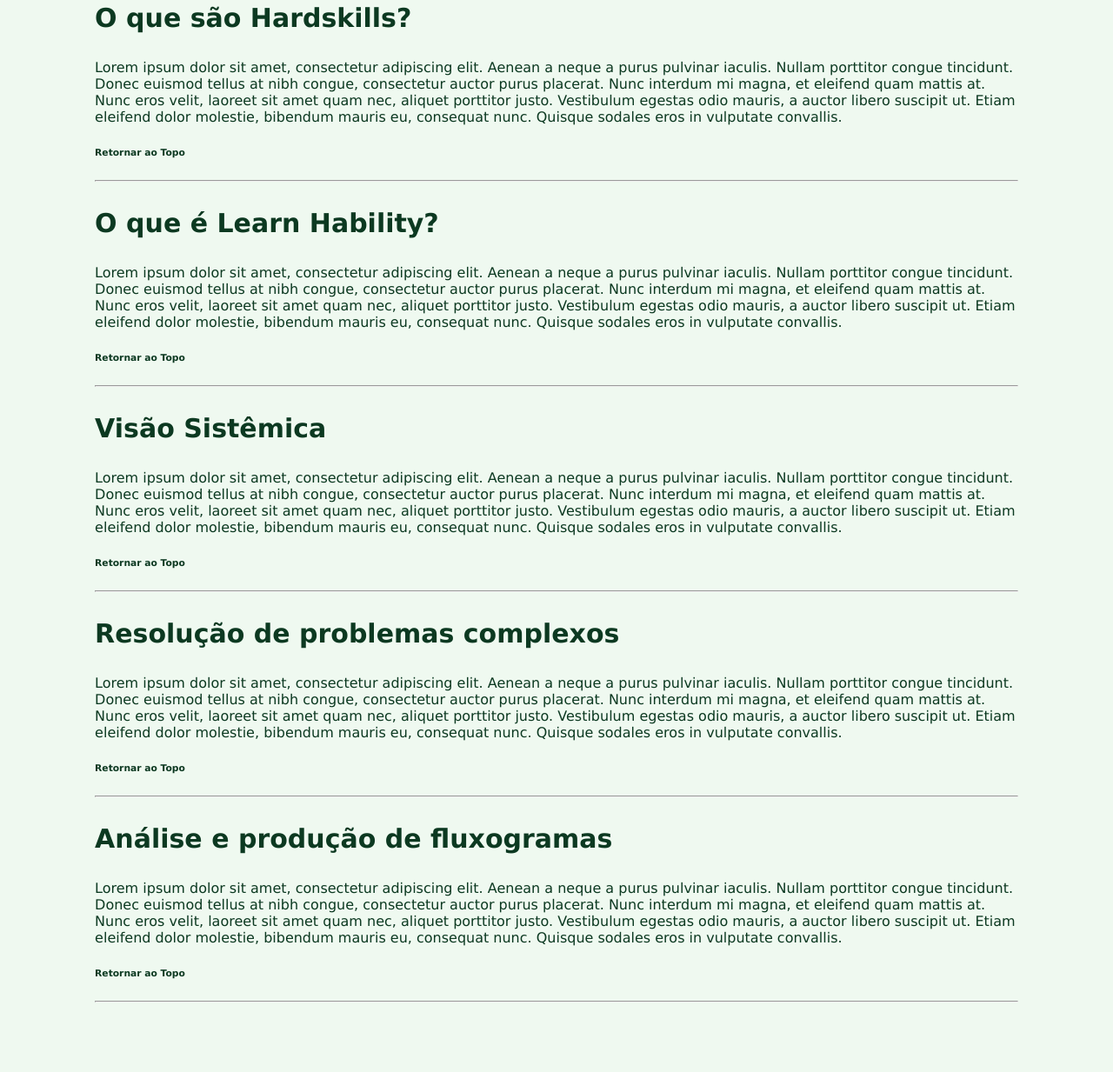
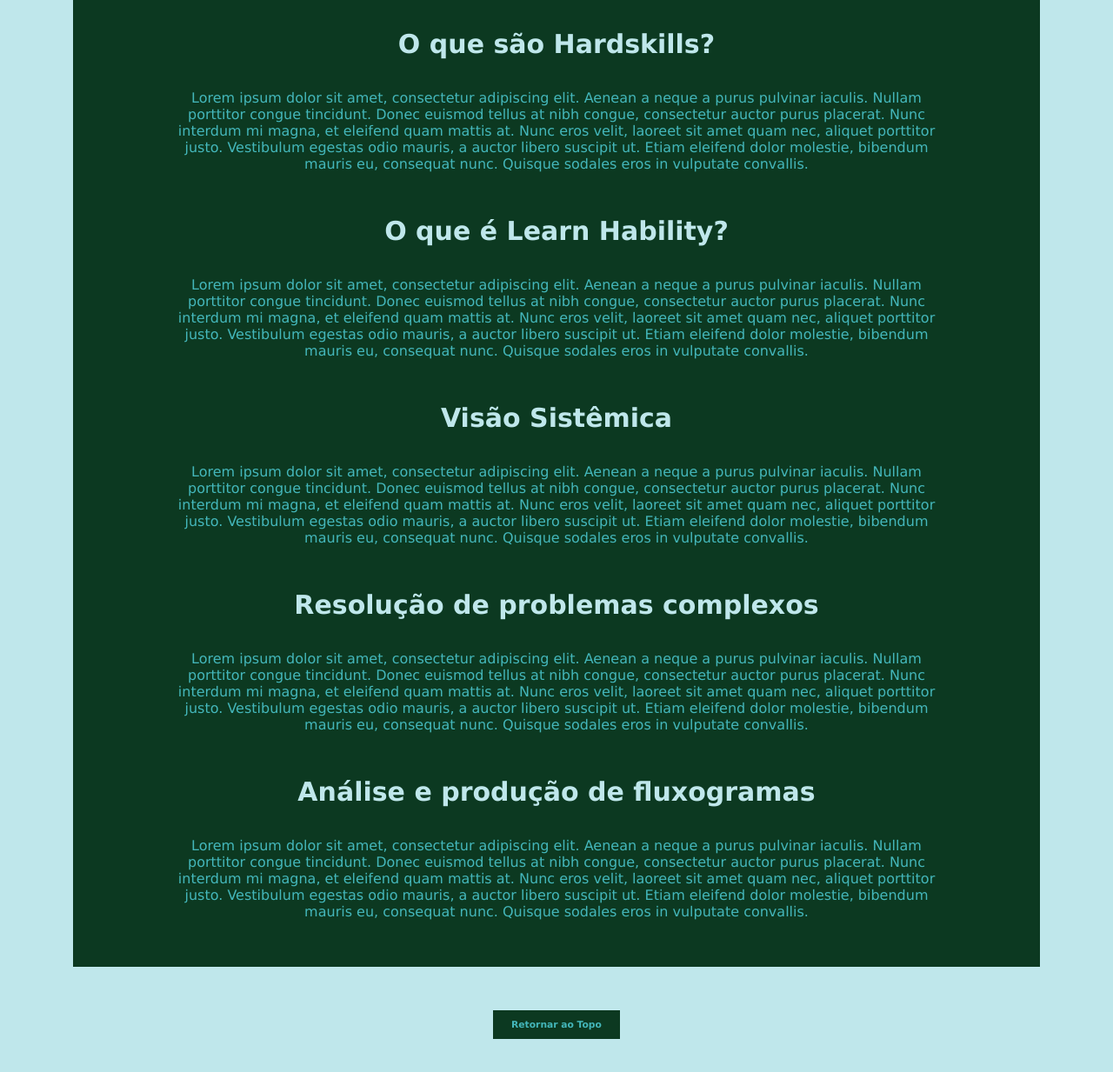
Before and after one commit to gc-404/1portifolio, a plain HTML site: page Ex - 1/source/index.html in a window 1280 px wide. Shown: the part 1117-2350 px from the top of the page at 87% size. Before the commit the page ends 2278 px from the top, so only its background shows below. Drawn offline with Linux system fonts and the light colour scheme.

Commit message:
Estilizaçao CSS pagina

```diff
--- a/Ex - 1/source/index.html
+++ b/Ex - 1/source/index.html
@@ -10,7 +10,7 @@
     body
       {
         font-family: Verdana, Geneva, Tahoma, sans-serif;
-        background-color: #EFF9F0;
+        background-color: #BFE7EB;
       }
     .capa
       {
@@ -53,29 +53,46 @@
     .corpoTexto
         {
           padding: 0% 8%;
+          background-color: #0C3921;
+          margin: 0% 6%;
         }
     h3
         {
-          color: #0C3921;
+          color: #BFE7EB;
           font-size: 30px;
+          padding: 20px 20px 5px 20px;
         }
 
     p
         {
-          color: #0C3921;
+          color: #44B7BB;
         }
     a
         {
           text-decoration: none;
-          color: #0C3921;
+          color: #44B7BB;
         }
+    .texto
+        {
+          text-align: center;
+        }
+    h6
+        {
+          background-color: #0C3921;
+          background-size: 10px;
+          padding: 10px;
+          width: 10%;
+          margin: 50px auto;
+          text-align: center;
+        }
+
   </style>
 </head>
 <body>
 
 <div class="capa">
      <br>
-    <a href="/Ex - 1/source/foto.html" target="_blank"><img class="fotoCapa" src="Imagens/gabrielFoto.jpeg" width="300" ></a>
+    <a href="/Ex - 1/source/foto.html" target="_blank" id="retornaTopo"><img class="fotoCapa" src="Imagens/gabrielFoto.jpeg" width="300" ></a>
       <div class="topMenu">
         <h1>GABRIEL CORREA SOARES</h1>
 
@@ -86,15 +103,15 @@
 </div>
 
 <div class="corpoTexto">
-    <hr>
+
     <h3>Quem sou eu?</h3>
     <p>
       Me chamo Gabriel, sou <strong>brasileiro</strong>, tenho 25 anos, sou recém formado em engenharia elétrica e estou no ramo de energia desde os 17. Tive influências do meu pai e meu tio, que são grandes eletricistas e sempre me incentivaram e apoiaram, passando conhecimentos. Sou muito ligado à tecnologia e amo minha profissão. Em minhas horas livres gosto de aprender coisas novas, como programação de softwares e sites, inteligência artificial, desenvolvimento de games, automação industrial e coisas do tipo.
 
       Sair da zona de conforto não é algo difícil para mim. Eu me adapto rápido à mudanças e apesar de eu ter morado em <strong>Uberaba- MG</strong> desde sempre, minha casa é o mundo.</p>
-<hr>
+
 <!--DIVISAO 2-->
-<h3><a id="retornaTopo">Habilidades</a></h3>
+<h3>Habilidades</h3>
 <ul>
   <li><a href="#softskills">Softskills</a></li>
   <li><a href="#hardskills">Hardskills</a></li>
@@ -107,44 +124,50 @@
  <br>
 
 </ul>
-<hr> <!--Divisão 3-->
+ <!--Divisão 3-->
+
+  <div class="texto">
     <h3 id="softskills">O que são Softskills?</h3>
     <p>Lorem ipsum dolor sit amet, consectetur adipiscing elit. Aenean a neque a purus pulvinar iaculis. Nullam porttitor congue tincidunt. Donec euismod tellus at nibh congue, consectetur auctor purus placerat. Nunc interdum mi magna, et eleifend quam mattis at. Nunc eros velit, laoreet sit amet quam nec, aliquet porttitor justo. Vestibulum egestas odio mauris, a auctor libero suscipit ut. Etiam eleifend dolor molestie, bibendum mauris eu, consequat nunc. Quisque sodales eros in vulputate convallis.</p>
-<h6><a href="#retornaTopo"><strong>Retornar ao Topo</strong></a></h6>
-<hr>
+
+
 
     <!--Divisão 4-->
     <h3 id="hardskills">O que são Hardskills?</h3>
     <p>Lorem ipsum dolor sit amet, consectetur adipiscing elit. Aenean a neque a purus pulvinar iaculis. Nullam porttitor congue tincidunt. Donec euismod tellus at nibh congue, consectetur auctor purus placerat. Nunc interdum mi magna, et eleifend quam mattis at. Nunc eros velit, laoreet sit amet quam nec, aliquet porttitor justo. Vestibulum egestas odio mauris, a auctor libero suscipit ut. Etiam eleifend dolor molestie, bibendum mauris eu, consequat nunc. Quisque sodales eros in vulputate convallis.</p>
-<h6><a href="#retornaTopo"><strong>Retornar ao Topo</strong></a></h6>
 
-<hr>
+
+
 
     <!--Divisão 5-->
     <h3 id="learnHability">O que é Learn Hability?</h3>
     <p>Lorem ipsum dolor sit amet, consectetur adipiscing elit. Aenean a neque a purus pulvinar iaculis. Nullam porttitor congue tincidunt. Donec euismod tellus at nibh congue, consectetur auctor purus placerat. Nunc interdum mi magna, et eleifend quam mattis at. Nunc eros velit, laoreet sit amet quam nec, aliquet porttitor justo. Vestibulum egestas odio mauris, a auctor libero suscipit ut. Etiam eleifend dolor molestie, bibendum mauris eu, consequat nunc. Quisque sodales eros in vulputate convallis.</p>
-<h6><a href="#retornaTopo"><strong>Retornar ao Topo</strong></a></h6>
-<hr>
+
+
 
     <!--Divisão 6-->
     <h3 id="visaoSistemica">Visão Sistêmica</h3>
     <p>Lorem ipsum dolor sit amet, consectetur adipiscing elit. Aenean a neque a purus pulvinar iaculis. Nullam porttitor congue tincidunt. Donec euismod tellus at nibh congue, consectetur auctor purus placerat. Nunc interdum mi magna, et eleifend quam mattis at. Nunc eros velit, laoreet sit amet quam nec, aliquet porttitor justo. Vestibulum egestas odio mauris, a auctor libero suscipit ut. Etiam eleifend dolor molestie, bibendum mauris eu, consequat nunc. Quisque sodales eros in vulputate convallis.</p>
-<h6><a href="#retornaTopo"><strong>Retornar ao Topo</strong></a></h6>
-<hr>
+
+
 
     <!--Divisão 7-->
     <h3 id="resolucaoprob">Resolução de problemas complexos</h3>
     <p>Lorem ipsum dolor sit amet, consectetur adipiscing elit. Aenean a neque a purus pulvinar iaculis. Nullam porttitor congue tincidunt. Donec euismod tellus at nibh congue, consectetur auctor purus placerat. Nunc interdum mi magna, et eleifend quam mattis at. Nunc eros velit, laoreet sit amet quam nec, aliquet porttitor justo. Vestibulum egestas odio mauris, a auctor libero suscipit ut. Etiam eleifend dolor molestie, bibendum mauris eu, consequat nunc. Quisque sodales eros in vulputate convallis.</p>
-<h6><a href="#retornaTopo"><strong>Retornar ao Topo</strong></a></h6>
-<hr>
+
+
 
     <!--Divisão 8-->
     <h3 id="analise">Análise e produção de fluxogramas</h3>
     <p>Lorem ipsum dolor sit amet, consectetur adipiscing elit. Aenean a neque a purus pulvinar iaculis. Nullam porttitor congue tincidunt. Donec euismod tellus at nibh congue, consectetur auctor purus placerat. Nunc interdum mi magna, et eleifend quam mattis at. Nunc eros velit, laoreet sit amet quam nec, aliquet porttitor justo. Vestibulum egestas odio mauris, a auctor libero suscipit ut. Etiam eleifend dolor molestie, bibendum mauris eu, consequat nunc. Quisque sodales eros in vulputate convallis.</p>
-<h6><a href="#retornaTopo"><strong>Retornar ao Topo</strong></a></h6>
-<hr>
+    <br>
+    <br>
+
+
 
   </div>
 
+</div>
+<h6><a href="#retornaTopo"><strong>Retornar ao Topo</strong></a></h6>
 </body>
 </html>
```
Also changed, not shown: Ex - 1/source/foto.html (+1 -1 lines). Lines whose indentation alone changed are shown as unchanged.
